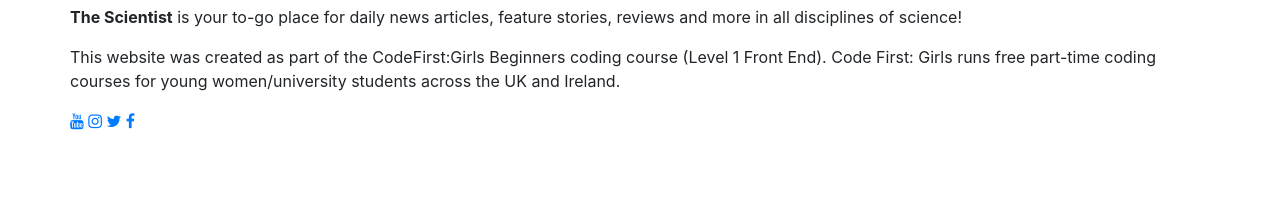
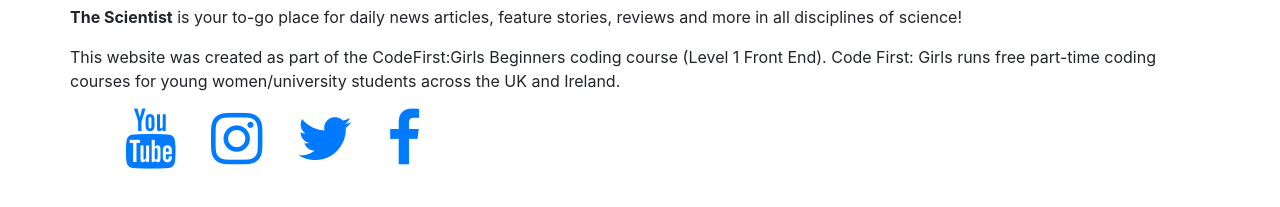
Before and after one commit to maryam-ali-123/Course-project, a plain HTML site: page about.html in a window 1280 px wide. Shown: the part 385-592 px from the top of the page. Drawn offline with nearby package versions, Linux system fonts and the light colour scheme.

Commit message:
updated social buttons

```diff
--- a/about.html
+++ b/about.html
@@ -46,12 +46,12 @@
     <p>This website was created as part of the CodeFirst:Girls Beginners coding course (Level 1 Front End). Code First: Girls runs free part-time coding courses for young women/university students across the UK and Ireland. </p>
 
 
-    <div class="socials">
-      <a href="https://youtube.com/" class="fa fa-youtube"></a>
-      <a href="https://instagram.com/" class="fa fa-instagram"></a>
-      <a href="https://twitter.com/" class="fa fa-twitter"></a>
-      <a href="https://facebook.com/" class="fa fa-facebook"></a>
-    </div>
+    <ul id="social-buttons">
+      <li><a href="https://youtube.com/" class="fa fa-youtube fa-4x fa-color1"></a></li>
+      <li><a href="https://instagram.com/" class="fa fa-instagram fa-4x fa-color1"></a></li>
+      <li><a href="https://twitter.com/" class="fa fa-twitter fa-4x fa-color1"></a></li>
+      <li><a href="https://facebook.com/" class="fa fa-facebook fa-4x fa-color1"></a></li>
+    </ul>
 
     <script src="https://code.jquery.com/jquery-3.3.1.slim.min.js" integrity="sha384-q8i/X+965DzO0rT7abK41JStQIAqVgRVzpbzo5smXKp4YfRvH+8abtTE1Pi6jizo" crossorigin="anonymous"></script>
     <script src="https://cdnjs.cloudflare.com/ajax/libs/popper.js/1.14.7/umd/popper.min.js" integrity="sha384-UO2eT0CpHqdSJQ6hJty5KVphtPhzWj9WO1clHTMGa3JDZwrnQq4sF86dIHNDz0W1" crossorigin="anonymous"></script>
```
